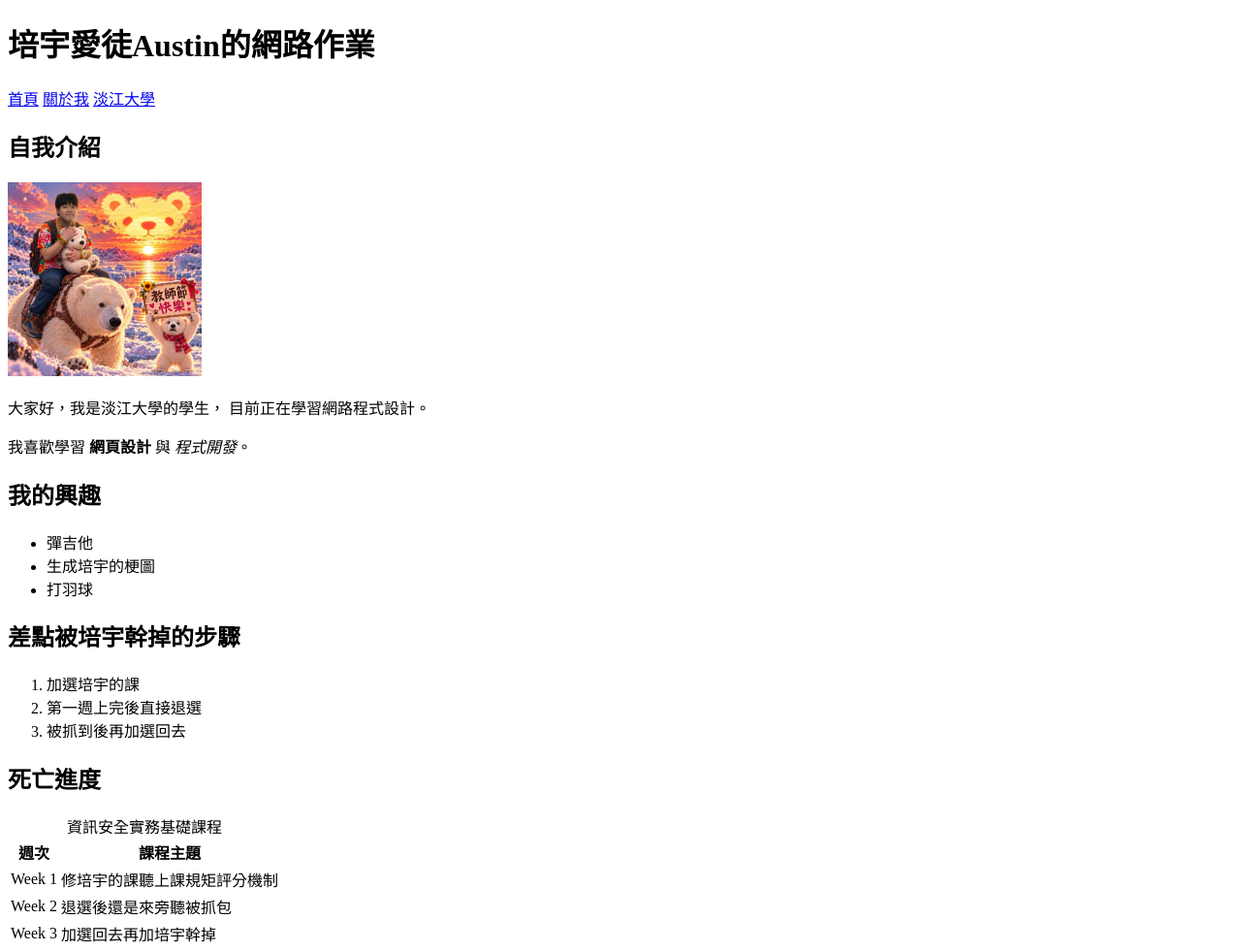
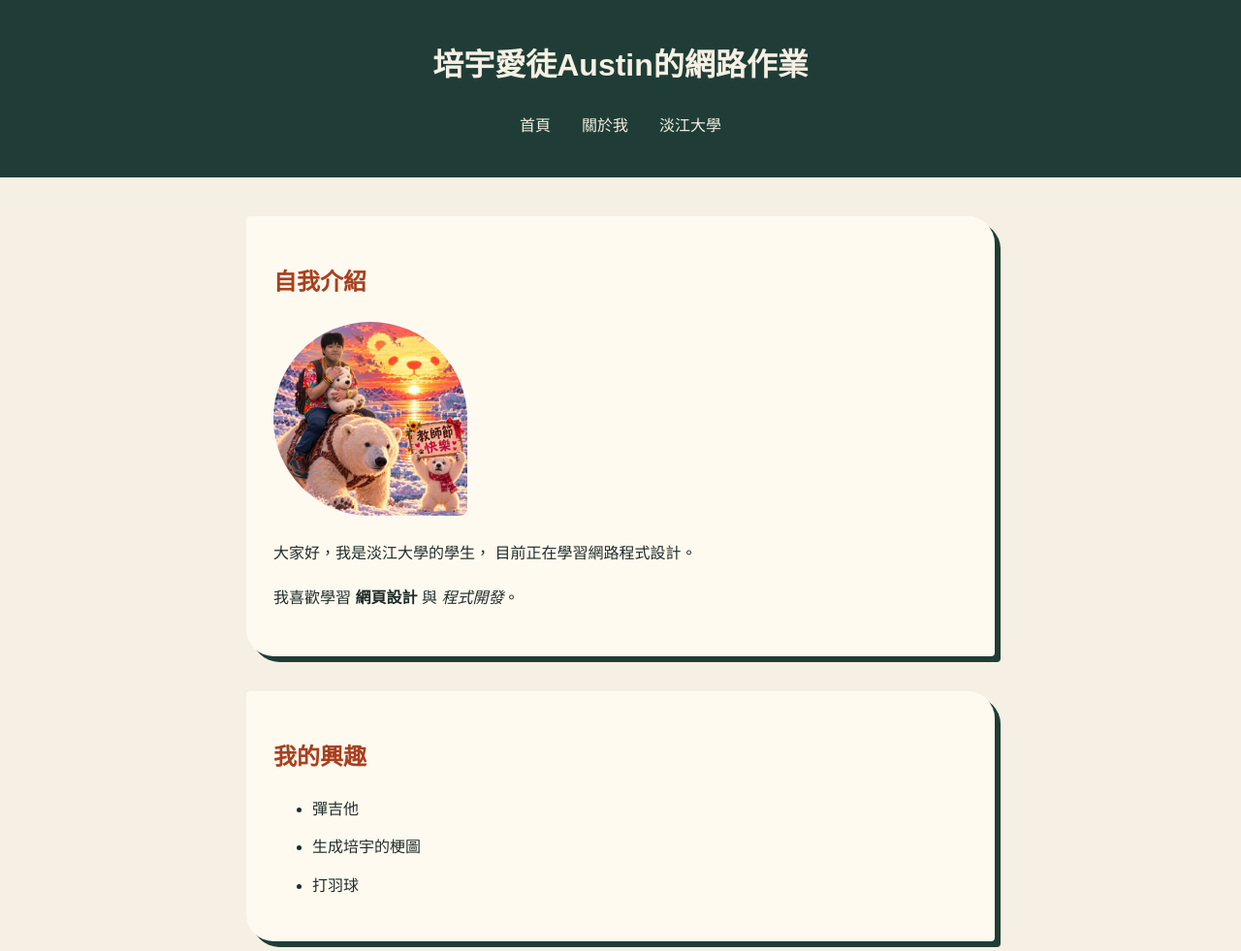
Before and after one commit to Austin-180/115web_413630517, a plain HTML site: page week2/index.html in a window 1280 px wide. Shown: the top 981 px of the page at 97% size. Drawn offline with Linux system fonts and the light colour scheme; files whose address does not match are found by name.

Commit message:
Week4-css

```diff
--- a/week2/index.html
+++ b/week2/index.html
@@ -10,6 +10,9 @@
 
   <!-- 設定瀏覽器分頁標題 -->
   <title>我的個人網站</title>
+
+  <!-- 載入外部 CSS 樣式表 -->
+  <link rel="stylesheet" href="style.css">
 </head>
 
 <body>
@@ -50,7 +53,7 @@
       <!-- alt：圖片無法顯示時的替代文字 -->
       <!-- width：設定圖片寬度 -->
       <img
-        src="/Users/austin/Documents/Austin-180/115web_413630517/week2/IMG_5087.JPG"
+        src="IMG_5087.JPG"
         alt="我的個人照片"
         width="200"
       >
--- /dev/null
+++ b/week2/style.css
@@ -0,0 +1,125 @@
+/* 讓寬度計算更容易理解 */
+* {
+  box-sizing: border-box;
+}
+
+/* 整個網頁的基本設定 */
+body {
+  margin: 0;
+  color: #1f2d2a;
+  background-color: #f6efe3;
+  font-family: "PingFang TC", "Microsoft JhengHei", sans-serif;
+  line-height: 1.7;
+}
+
+/* 頁首與頁尾 */
+header,
+footer {
+  padding: 40px 24px;
+  color: #f6efe3;
+  text-align: center;
+  background-color: #1f3d36;
+}
+
+/* 導覽列 */
+nav {
+  display: flex;
+  justify-content: center;
+  gap: 32px;
+}
+
+nav a {
+  color: #f6efe3;
+  text-decoration: none;
+}
+
+nav a:hover {
+  text-decoration: underline wavy #f2b84b;
+}
+
+/* 主要內容 */
+main {
+  width: 92%;
+  max-width: 820px;
+  margin: 0 auto;
+  padding: 40px 24px;
+}
+
+/* 內容區段 */
+section,
+main > div {
+  margin-bottom: 36px;
+  padding: 28px;
+  background-color: #fffaf0;
+  border-radius: 4px 28px 4px 28px;
+  box-shadow: 6px 6px 0 #1f3d36;
+}
+
+/* 標題與文字 */
+h1 {
+  margin-top: 0;
+}
+
+h2 {
+  color: #a8401f;
+}
+
+p {
+  line-height: 1.9;
+}
+
+/* 圖片 */
+img {
+  max-width: 100%;
+  height: auto;
+  border-radius: 50% 50% 8px 50%;
+}
+
+/* 清單 */
+li {
+  margin-bottom: 12px;
+}
+
+/* 表格 */
+table {
+  width: 100%;
+  border-collapse: collapse;
+}
+
+th,
+td {
+  padding: 14px 16px;
+  border: 1px solid #d9cdb8;
+  text-align: left;
+}
+
+th {
+  background-color: #f2b84b;
+}
+
+/* 手機版面 */
+@media (max-width: 720px) {
+  header,
+  footer {
+    padding: 24px;
+  }
+
+  main {
+    width: 100%;
+    padding: 20px;
+  }
+
+  section,
+  main > div {
+    padding: 20px;
+  }
+
+  nav {
+    flex-direction: column;
+    gap: 10px;
+  }
+
+  table {
+    font-size: 13px;
+  }
+}
```
